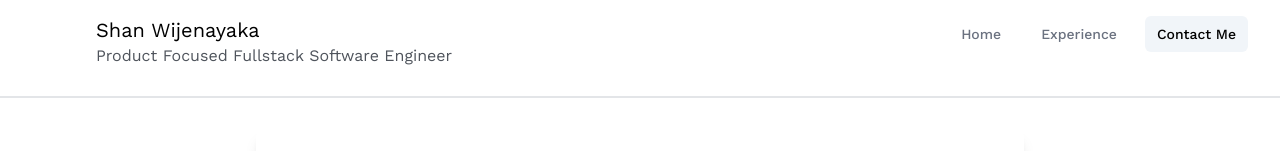
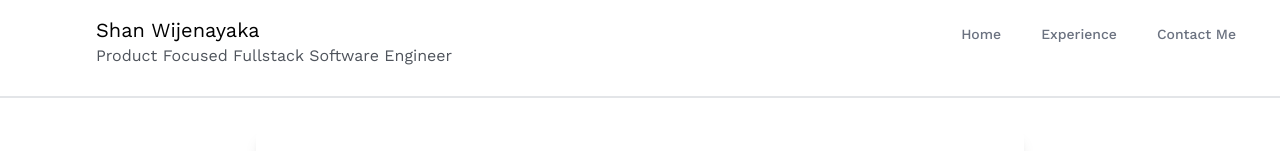
Before and after one commit to shanwije/portfolio_app, a React (Vite) app: page /contact in a window 1280 px wide. Shown: the top 151 px of the page. Built offline with nearby package versions, Linux system fonts and the light colour scheme.

Commit message:
updated home page routing with context, working

```diff
--- a/src/components/Nav.jsx
+++ b/src/components/Nav.jsx
@@ -1,8 +1,10 @@
 import Logo from "./Logo";
-import { Fragment } from 'react'
+import React, { useContext } from 'react'
 import { Disclosure } from '@headlessui/react'
 import { Bars3Icon, XMarkIcon } from '@heroicons/react/24/outline'
 import { Link, useLocation } from 'react-router-dom';
+import NavigationContext from "../routes/NavContext/NavigationContext";
+
 
 function classNames(...classes) {
   return classes.filter(Boolean).join(' ')
@@ -15,11 +17,11 @@ const Nav = () => {
 
   const location = useLocation();
 
-  const navigation = [
-    { name: 'Home', href: '/', current: location.pathname === '/' },
-    { name: 'Experience', href: '/experience', current: location.pathname === '/experience' },
-    { name: 'Contact Me', href: '/contact', current: location.pathname === '/contact' },
-  ];
+  const navItems = useContext(NavigationContext);
+
+  const scrollToSection = (ref) => {
+    ref.current?.scrollIntoView({ behavior: 'smooth' });
+  };
 
   return (
     <Disclosure as="nav" className="bg-transparent">
@@ -46,10 +48,10 @@ const Nav = () => {
               </div>
               <div className="hidden sm:ml-6 sm:block md:right-0">
                 <div className="flex space-x-4 ">
-                  {navigation.map((item) => (
+                  {navItems.map((item) => (
                     <a
                       key={item.name}
-                      href={item.href}
+                      onClick={() => scrollToSection(item.ref)}
                       className={classNames(
                         item.current ? 'bg-slate-100'  : 'text-gray-500', 'bg-red',
                         'rounded-md px-3 py-2 text-sm font-medium text-black'
@@ -67,11 +69,11 @@ const Nav = () => {
 
         <Disclosure.Panel className="sm:hidden">
           <div className="space-y-1 px-2 pb-3 pt-2">
-            {navigation.map((item) => (
+            {navItems.map((item) => (
               <Disclosure.Button
                 key={item.name}
                 as="a"
-                href={item.href}
+                onClick={() => scrollToSection(item.ref)}
                 className={classNames(
 
                   item.current ? 'bg-slate-100'  : 'text-gray-500',
--- a/src/routes/Home/index.jsx
+++ b/src/routes/Home/index.jsx
@@ -1,14 +1,26 @@
-import React from "react";
+import React, { useContext } from "react";
 import heroImg from "./../../assets/hero.jpg";
-import ProfExperience from '../../components/ProfExpereince';
+import ProfExperience from "../../components/ProfExpereince";
 import Contact from "../../components/Contact";
-
+import NavigationContext from "../NavContext/NavigationContext";
 
 const Home = () => {
+  const navItems = useContext(NavigationContext);
+
+  const desc = `With seven years of full-stack development experience,
+  specializing in algorithms, data structures, design, and
+  architectural patterns, and a solid grasp of computer science
+  fundamentals. Renowned for developing scalable solutions, agile
+  leadership, and innovative problem-solving, with significant
+  contributions across FinTech, EdTech, and Hospitality sectors.`;
+
   return (
     <>
       <div className="w-screen">
         <div className="container flex-row mx-auto">
+          <section ref={navItems[0].ref}>
+            {/* Hero content */}
+
             <div className="flex mx-auto px-4 md:grid md:grid-cols-5">
               <div className="hidden sm:block flex-col col-span-2">
                 <img
@@ -20,20 +32,19 @@ const Home = () => {
                 />
               </div>
               <div className="flex justify-center items-center md:col-span-3 mx-3 my-3">
-              With seven years of full-stack development experience,
-              specializing in algorithms, data structures, design, and
-              architectural patterns, and a solid grasp of computer science
-              fundamentals. Renowned for developing scalable solutions, agile
-              leadership, and innovative problem-solving, with significant
-              contributions across FinTech, EdTech, and Hospitality sectors.
+                {desc}
               </div>
             </div>
-
-          {/* expereince */}
+          </section>
+          <section ref={navItems[1].ref}>
+            {/* Experience content */}
             <ProfExperience />
+          </section>
+          <section ref={navItems[2].ref}>
+            {/* Contact Me content */}
+            <Contact />
+          </section>
         </div>
-        {/* contact me */}
-        <Contact />
       </div>
     </>
   );
--- /dev/null
+++ b/src/routes/NavContext/NavigationContext.jsx
@@ -0,0 +1,5 @@
+import React from 'react';
+
+const NavigationContext = React.createContext();
+
+export default NavigationContext;
--- /dev/null
+++ b/src/routes/NavContext/NavigationProvider.jsx
@@ -0,0 +1,22 @@
+import React, { useRef, useContext } from 'react';
+import NavigationContext from './NavigationContext';
+
+const NavigationProvider = ({ children }) => {
+  const homeRef = useRef(null);
+  const experienceRef = useRef(null);
+  const contactRef = useRef(null);
+
+  const navItems = [
+    { name: 'Home', ref: homeRef },
+    { name: 'Experience', ref: experienceRef },
+    { name: 'Contact Me', ref: contactRef },
+  ];
+
+  return (
+    <NavigationContext.Provider value={navItems}>
+      {children}
+    </NavigationContext.Provider>
+  );
+};
+
+export default NavigationProvider;
--- a/src/routes/Root/index.jsx
+++ b/src/routes/Root/index.jsx
@@ -1,15 +1,19 @@
-import React from 'react'
+import React from "react";
 import { Outlet } from "react-router-dom";
-import Nav from '../../components/Nav';
+import Nav from "../../components/Nav";
+import NavigationProvider from "../NavContext/NavigationProvider";
+
 const Root = () => {
   return (
     <>
-        <Nav/>
-      <div id="detail">
-        <Outlet />
-      </div>
+      <NavigationProvider>
+        <Nav />
+        <div id="detail">
+          <Outlet />
+        </div>
+      </NavigationProvider>
     </>
-  )
-}
+  );
+};
 
 export default Root;
```
Lines whose indentation alone changed are shown as unchanged.
